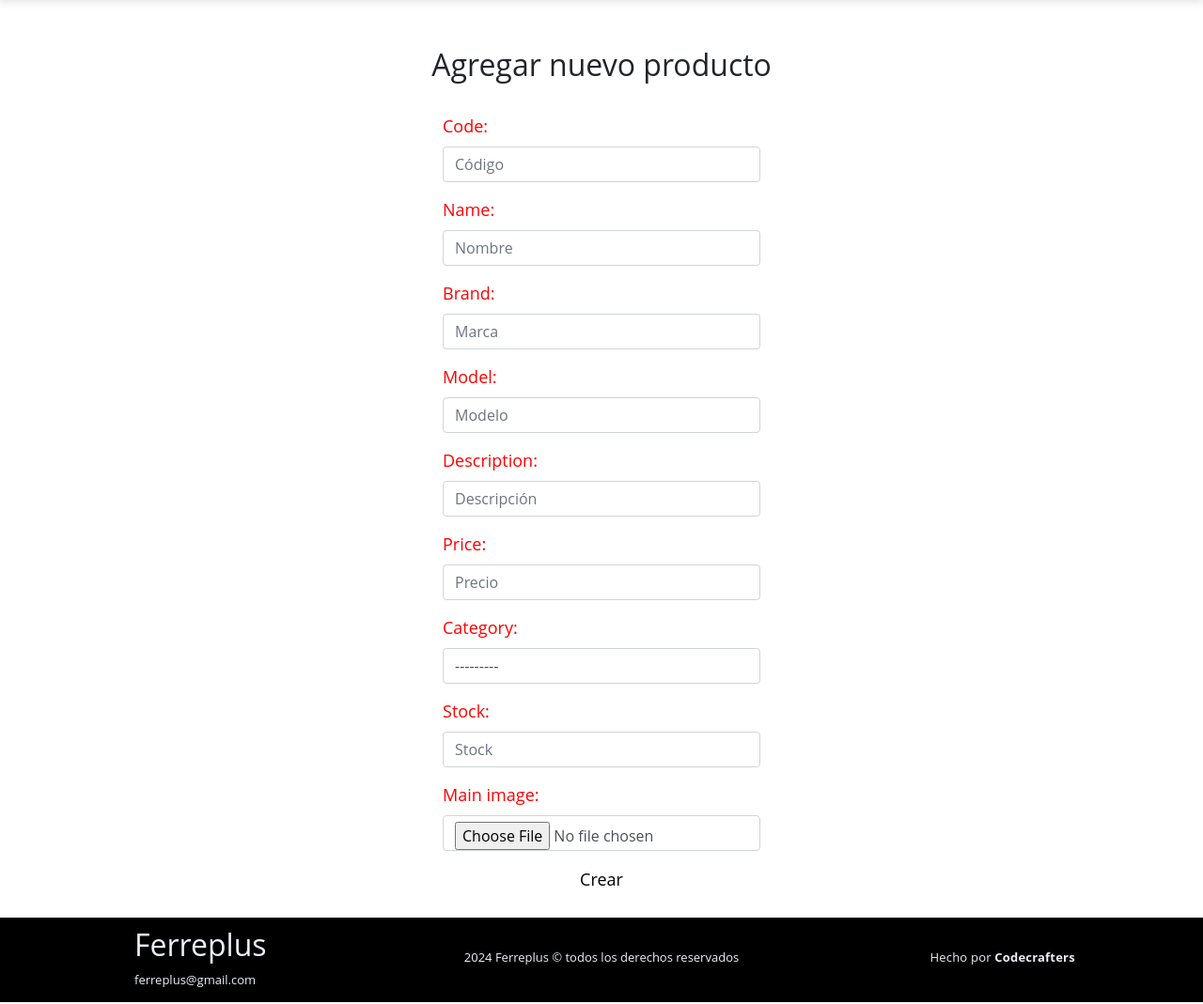
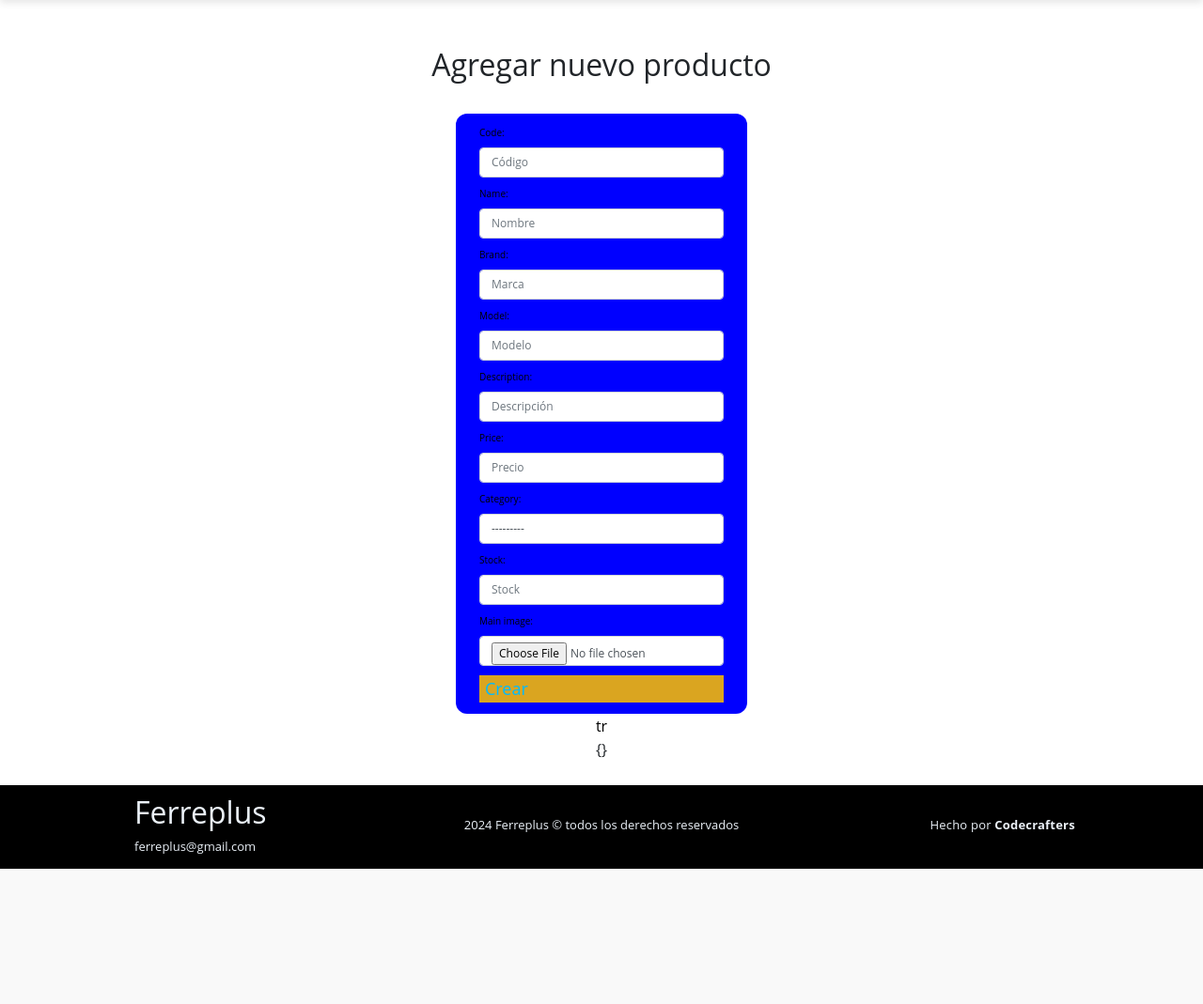
Before and after one commit to codecrafters-is2/ferreplus_django, a Django app: page /catalog/create/ in a window 1280 px wide. Shown: the part 65-1134 px from the top of the page at 94% size. After the commit the page ends 990 px from the top, so only its background shows below. Run offline with Django 5.2, Linux system fonts and the light colour scheme; data that the repository does not hold is empty; parts of the project's set-up code (start-up, migrations or seed data) failed here and were passed over; some libraries are stand-ins or nearby versions; some web fonts are replaced.

Commit message:
Estructura seteo imágenes

```diff
--- a/catalogo/forms.py
+++ b/catalogo/forms.py
@@ -15,7 +15,7 @@ class ProductCreationForm(forms.ModelForm):
             "category",
             "stock",
             "main_image",
-            ]
+        ]
         widgets = PRODUCT_CREATION_FORM_WIDGETS
 
 
--- a/catalogo/templates/product_create.html
+++ b/catalogo/templates/product_create.html
@@ -1,31 +1,54 @@
 {% extends "_base_wildcard_bootstrap.html" %}
 {% load static %}
+
+
+
+
 
 {% block content %}
     <style>
       .product-creation-container {
+          position: relative;
           min-width: 100vw;
           min-height: 100vh;
           display: flex;
           flex-direction: column;
           align-items: center;
           padding: 2% 2%;
+          transition: all 1s ease-in;
       }
 
       .creation-form {
+          font-size: 10px;
+          color: rgb(0, 0, 0);
+          display: flex;
+          flex-direction: column;
+          gap: 10px;
+      }
+
+      .creation-form button {
+          width: 100%;
+          text-align: center;
           font-size: 18px;
-            color: red;
+          color: rgb(0, 187, 255);
           display: flex;
           flex-direction: column;
           gap: 1rem;
+          background-color: goldenrod;
+      }
+
+      .creation-form div {
+          padding: none;
       }
 
       .hide {
-          display: none;
+        opacity: 0;
+        transform: translateX(100vh);
       }
 
       .product-creation-input {
           -webkit-appearance: none;
+          font-size: 12px;
       }
 
       input[type=number]{
@@ -59,6 +82,11 @@
           return formData;
         }
 
+        const formTransition = () => {
+          productForm.classList.add("hide");
+
+        }
+
         productForm.addEventListener('submit', async (e) => {
           e.preventDefault();
           const productDataForm = getProductForm();
@@ -72,8 +100,14 @@
                 },
                 mode: 'same-origin',
                 body: productDataForm
-              }).then(
-                productForm.classList.add("hide")
+              }).then( () => {
+                  if(response.status == 200) {
+                    formTransition();
+                  }
+                  else {
+                    alert("Algo salió mal");
+                  }
+                }
               );
           } catch (err) {
               alert(err)
@@ -84,6 +118,7 @@
 
     <div class="product-creation-container">
         <h2 style="padding: 2% 2%;">Agregar nuevo producto</h2>
+        <div style="background-color: blue; padding: 1% 2%; border-radius: 12px;">
           <form class="creation-form" id="product-form" method="POST" action="">
               {% csrf_token %}
               {{ product_form }}
@@ -92,4 +127,11 @@
               </button>
           </form>
         </div>
+        <button onclick="formTransition()">
+          tr
+        </button>
+        <div class="images-selector-wraper">
+          {}
+        </div>
+    </div>
 {% endblock content %}
```
Lines whose indentation alone changed are shown as unchanged.
